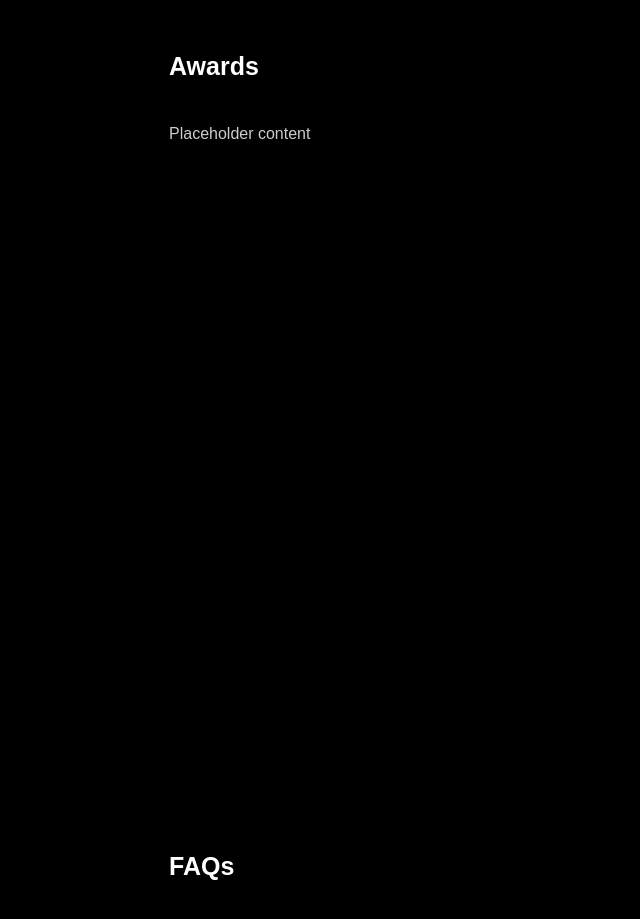
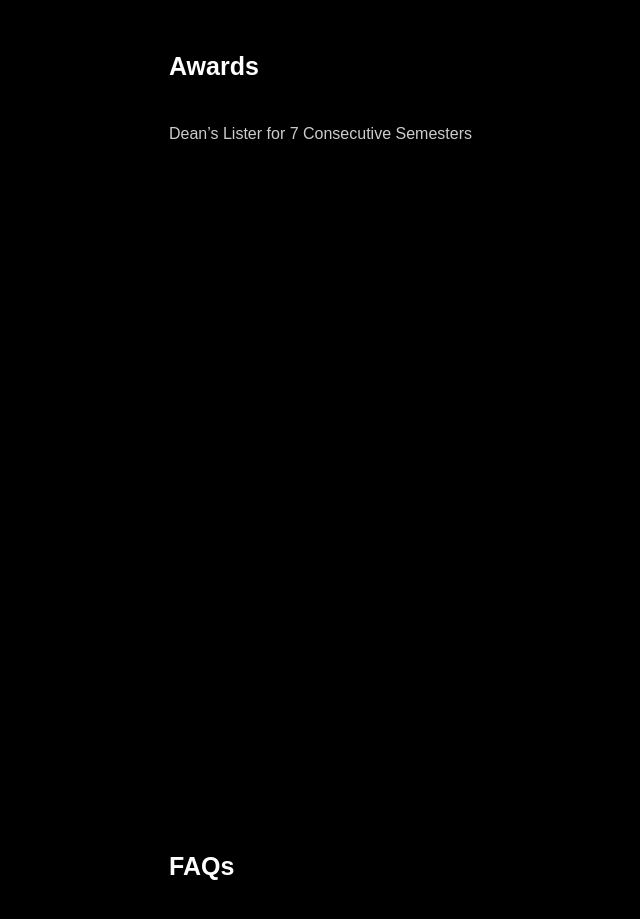
Before and after one commit to AnonymousDre/my-portfolio, a React (Vite) app: page / in a window 1280 px wide. Shown: the part 3060-3979 px from the top of the page, without its empty margins (247-887 px from the left). Built offline with nearby package versions, Linux system fonts and the light colour scheme.

Commit message:
Update Awards.jsx
replaced placeholder text

```diff
--- a/src/Awards.jsx
+++ b/src/Awards.jsx
@@ -2,7 +2,8 @@ export default function Awards() {
   return (
     <section id="awards" className="landing-section" aria-label="Awards">
       <h1 className="title">Awards</h1>
-      <div className="placeholder">Placeholder content</div>
+      <div className="placeholder">Dean’s Lister for 7 Consecutive Semesters</div>
+
     </section>
   );
 }
```
